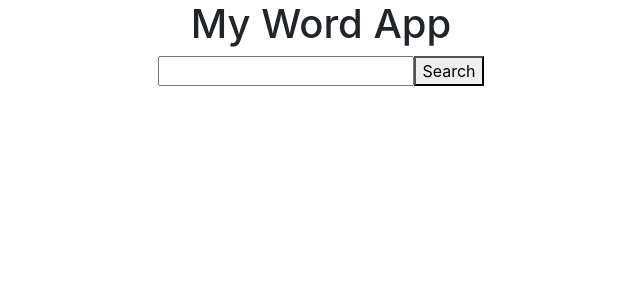
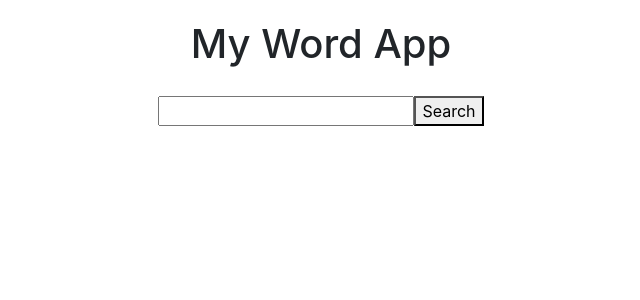
Before and after one commit to Maymoonah/movies, a React (Create React App) app: page / in a window 1280 px wide. Shown: the top 300 px of the page, without its empty margins (319-959 px from the left). Built offline with nearby package versions, Linux system fonts and the light colour scheme.

Commit message:
add class names

```diff
--- a/src/components/header.js
+++ b/src/components/header.js
@@ -2,7 +2,7 @@ import React from 'react';
 
 const Header = () => {
 	return (
-		<div className="h1 text-center">My Word App</div>
+		<div className="h1 text-center title">My Word App</div>
 	);
 }
 
```
